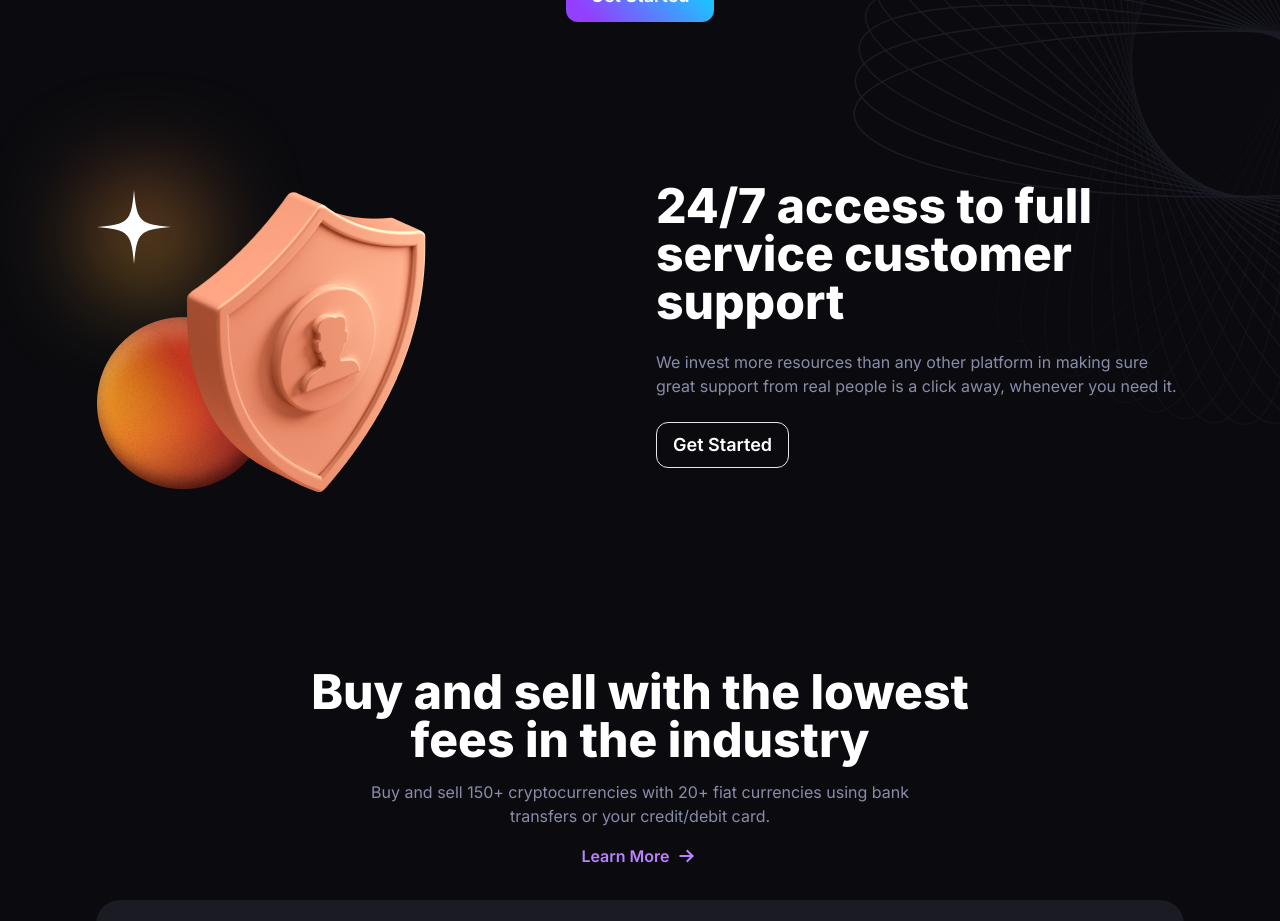
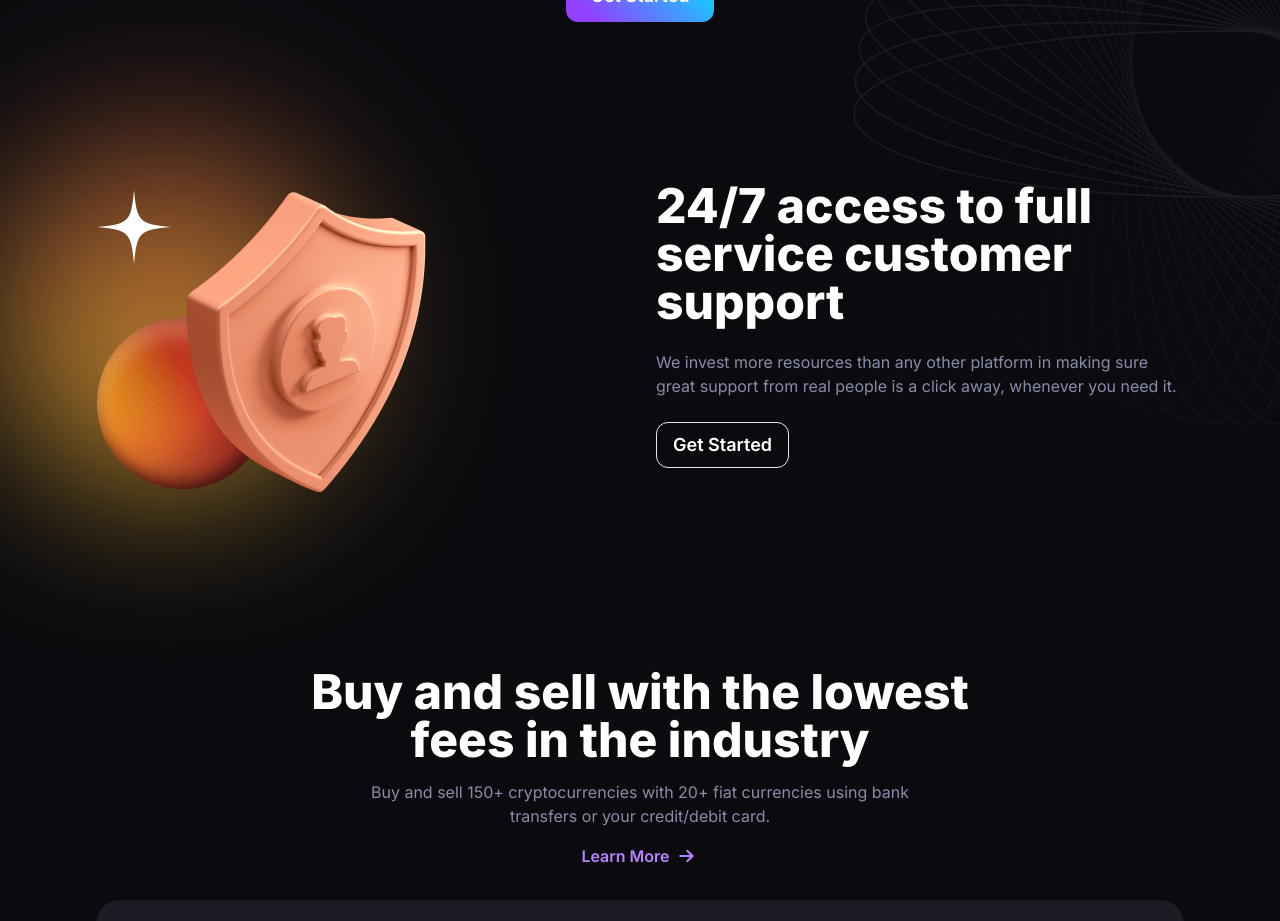
Before and after one commit to gift56/coinflip, a Vue app: page / in a window 1280 px wide. Shown: the part 1480-2401 px from the top of the page. Built offline with nearby package versions, Linux system fonts and the light colour scheme.

Commit message:
working on some updated

```diff
--- a/src/components/Service.vue
+++ b/src/components/Service.vue
@@ -6,7 +6,7 @@
       >
         <div class="w-full lg:flex-1 relative">
           <div
-            class="w-[100px] h-[100px] bg-orangeBg rounded-full absolute top-0 left-0 blur-[50px]"
+            class="w-[100px] h-[100px] md:w-[350px] md:h-[350px] bg-orangeBg rounded-full absolute top-0 left-0 md:left-[-20%] md:top-[-15%] blur-[50px] md:blur-[80px]"
           ></div>
           <img
             src="../assets/image/shieldImage.png"
```
